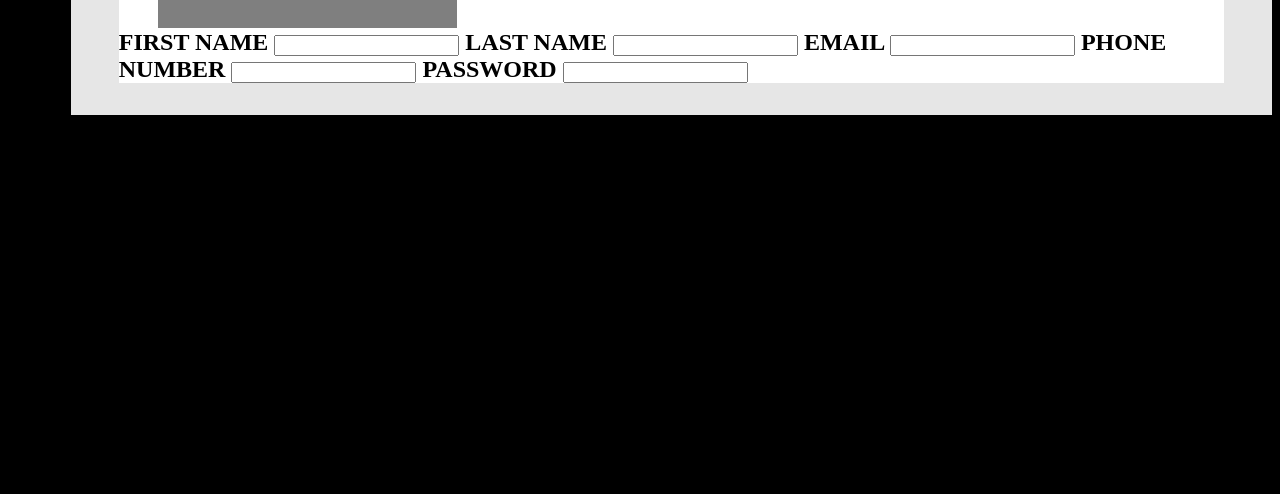
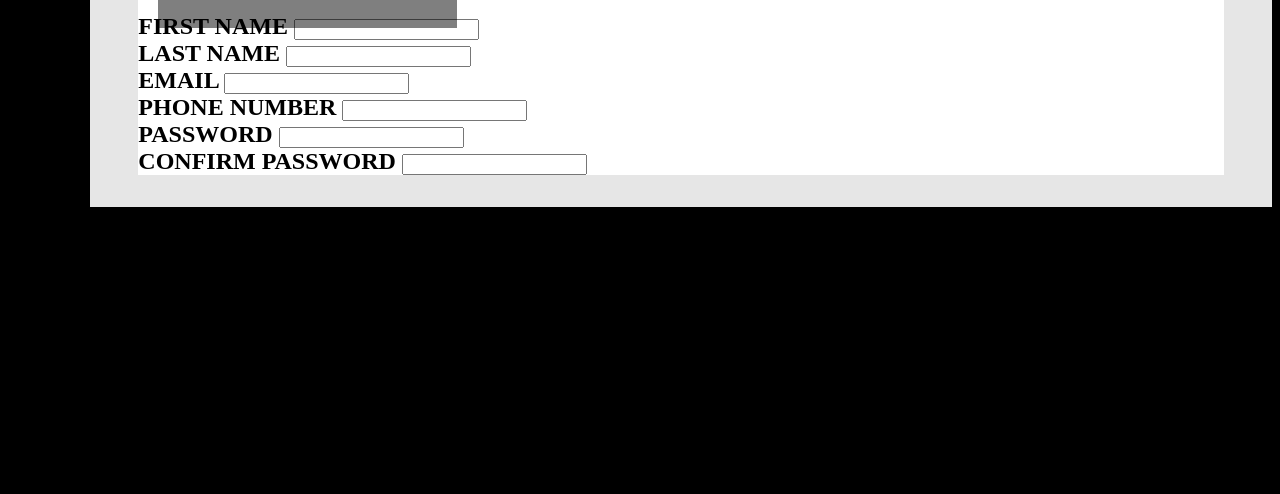
Before and after one commit to Papa1822/Sign-Up-Form, a plain HTML site: page sign.html in a window 1280 px wide. Shown: the part 306-800 px from the top of the page. Drawn offline with Linux system fonts and the light colour scheme; a web font is replaced by a local one.

Commit message:
Added a required attribute to the inputs and created a confirm password input.

```diff
--- a/sign.html
+++ b/sign.html
@@ -24,23 +24,40 @@
 Sign up <i>now </i> to get started.<br>
  <p> You know you want to.</p> </p>
 
- <form action="#" class="form">
-    <h4>Let's do this!</h4>
 
-    <label for="fname">FIRST NAME</label>
-    <input type="text" id="fname" name="fname">
 
+    <form action="#" class="form">
+    <p class="form-title">Let's do this!</p>
+    <div class="input">
+        <label for="fname">FIRST NAME</label>
+        <input type="text" id="fname" name="fname" required>
+    </div>
+
+<div class="input">
     <label for="lname">LAST NAME</label>
-    <input type="text" id="lname" name="lname">
+    <input type="text" id="lname" name="lname" required>
+</div>
 
+<div class="input">
     <label for="email">EMAIL</label>
     <input type="email" id="email" name="email">
+</div>
 
+<div class="input">
     <label for="number">PHONE NUMBER</label>
-    <input type="number" id="number" name="number">
+    <input type="number" id="number" name="number" minlength="10" maxlength="10">
+</div>
 
+<div class="input">
     <label for="password">PASSWORD</label>
-    <input type="password" id="password" name="password">
+    <input type="password" id="password" name="password" required>
+
+
+</div>
+    <div class="input">
+        <label for="confirm-password">CONFIRM PASSWORD</label>
+        <input type="password" id="confirm-password" name="confirm-password" required>
+    </div>
 
 
 </form>
```
